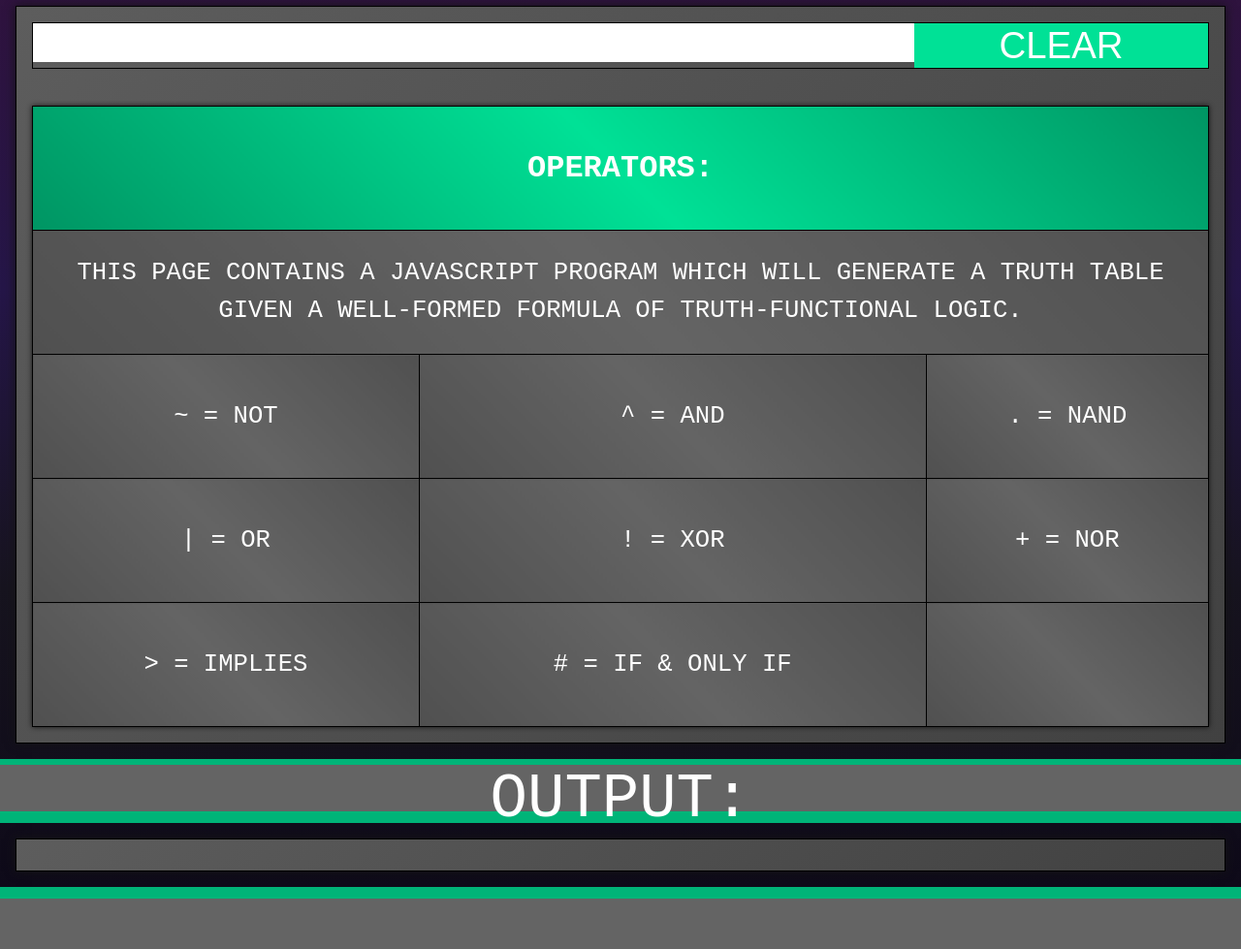
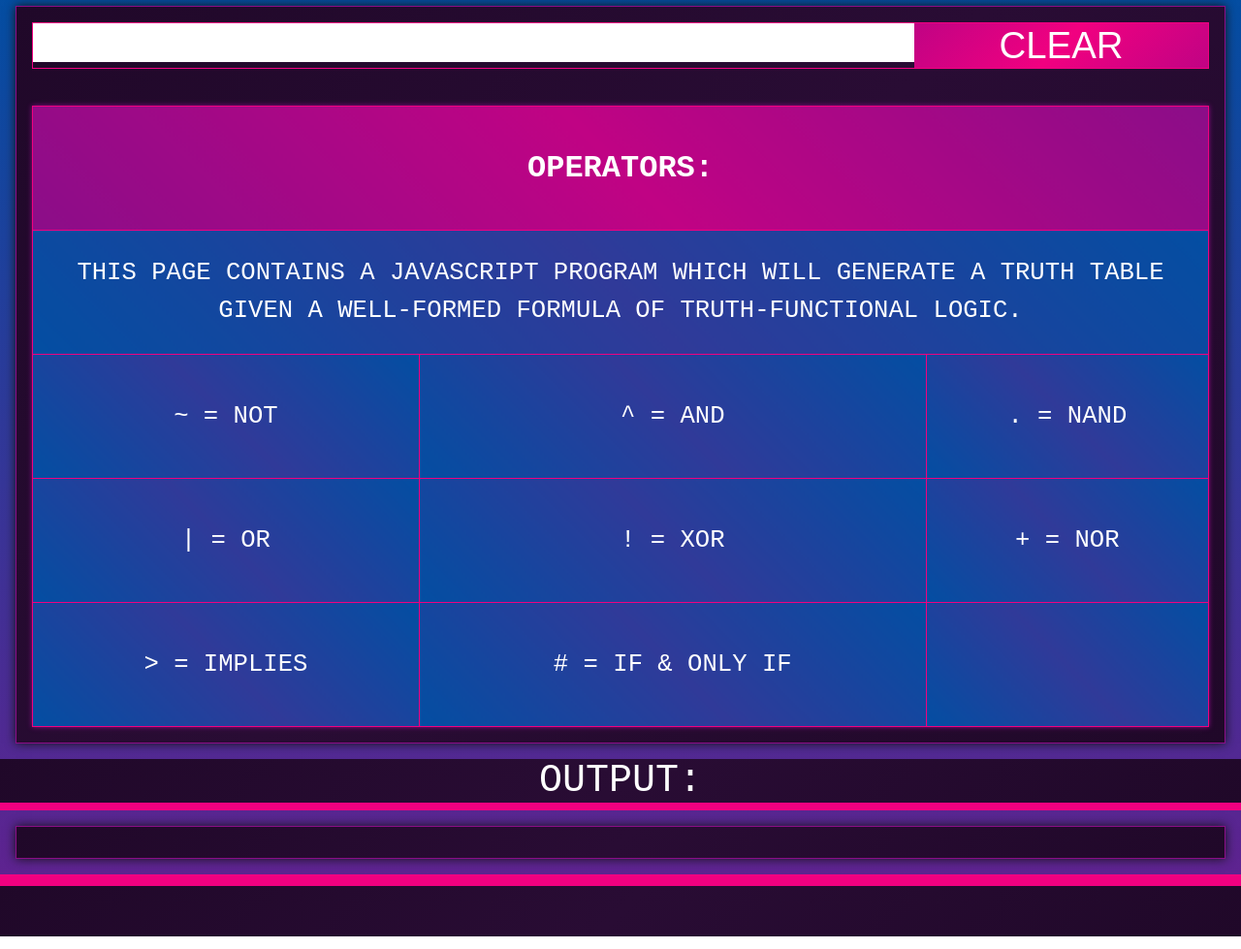
Before and after one commit to II-ELIF-II/Logic-Calculator, a plain HTML site: page 003_LC_Calculator.html in a window 1280 px wide. Shown: the part 74-1053 px from the top of the page at 97% size. Drawn offline with Linux system fonts and the light colour scheme.

Commit message:
Visual Overhaul 2

```diff
--- a/003_LC_Calculator.html
+++ b/003_LC_Calculator.html
@@ -43,8 +43,8 @@
                             </table>
                         </div>
                     </div>
-                    <div class="output">
-                        <div class="output-title">OUTPUT:</div>
+                    <div class="header">
+                        <div class="header-title">OUTPUT:</div>
                     </div>
                     <div class="body-text">
                         <div id="output" class="output-data">
--- a/Scripts/Logic_Calculator_Style_Content.css
+++ b/Scripts/Logic_Calculator_Style_Content.css
@@ -31,8 +31,8 @@ body
 
 table
 {
-    box-shadow: 0px 0px 5px rgb(20, 20, 20);
-    border: 1px solid rgb(0, 0, 0);
+    box-shadow: 0px 0px 5px #8B0D88;
+    border: 1px solid #F10080;
     border-collapse: collapse;
     text-transform: uppercase;
     margin-right: auto;
@@ -43,7 +43,7 @@ table
 
 th
 {
-    background-image: linear-gradient(45deg,rgb(0, 149, 99),rgb(0, 225, 150),rgb(0, 149, 99));
+    background-image: linear-gradient(45deg,#8B0D88,#C00384,#8B0D88);
     background-color: rgb(0, 225, 150);
     font-size: 2.5vh;
     padding: 2vh;
@@ -52,7 +52,7 @@ th
 
 td
 {
-    background-image: linear-gradient(45deg,rgb(80, 80, 80),rgb(100, 100, 100),rgb(80, 80, 80));
+    background-image: linear-gradient(45deg,#034EA2,#303A99,#034EA2);
     background-color: rgb(125, 125, 125);
     line-height: 150%;
     font-size: 2.5vh;
@@ -62,10 +62,10 @@ td
 
 mark
 {
-    background-color: rgba(0, 180, 120, 0.5);
-    border-right: 2px solid rgb(0, 255, 170);
-    border-left: 2px solid rgb(0, 255, 170);
-    box-shadow: 0px 0px 5px rgb(0, 225, 150);
+    background-color: rgba(139, 13, 136, 0.5);
+    border-right: 2px solid #F10080;
+    border-left: 2px solid #F10080;
+    box-shadow: 0px 0px 5px #F10080;
     color: rgb(255, 255, 255);
     padding: 0vh 1vh 0vh 1vh;
 }
@@ -83,7 +83,7 @@ mark
 
 .toc-link
 {
-    color: rgb(0, 255, 170);
+    color: #F10080;
     text-decoration: none;
     height: 30px;
     width: 100%;
@@ -104,15 +104,15 @@ mark
 
 .body-container
 {
-    box-shadow: 0px 0px 10px 0px rgb(0, 180, 120);
+    box-shadow: 0px 0px 10px 0px #F10080;
     grid-template-rows: 8vh auto 8vh;
     display: grid;
 }
 
 .header
 {
-    border-bottom: 1vh solid rgb(0, 180, 120);
-    background-color: rgb(100, 100, 100);
+    background-image: linear-gradient(-45deg,#200829,#290C34,#200829);
+    border-bottom: 1vh solid #F10080;
     z-index: 1;
     padding: 0;
 }
@@ -126,15 +126,15 @@ mark
 
 .body
 {
-    background-image: linear-gradient(180deg,rgb(47, 19, 62),rgb(37, 22, 72),rgb(23, 20, 31),rgb(14, 10, 25));
-    background-color: rgb(80, 80, 80);
+    background-image: linear-gradient(180deg,#034EA2,#5E2390);
     padding: 0;
 }
 
 .body-header
 {
-    border-bottom: 1vh solid rgb(0, 180, 120);
-    border-top: 0.5vh solid rgb(0, 180, 120);
+    background-image: linear-gradient(-45deg,#200829,#290C34,#200829);
+    border-bottom: 1vh solid #F10080;
+    border-top: 0.5vh solid #F10080;
     background-color: rgb(100, 100, 100);
     height: 6vh;
 }
@@ -148,10 +148,9 @@ mark
 
 .body-text
 {
-    background-image: linear-gradient(-45deg,rgb(65, 65, 65),rgb(93, 93, 93));
-    box-shadow: 0px 0px 10px rgb(20, 20, 20);
-    background-color: rgb(100, 100, 100);
-    border: 1px solid rgb(0, 0, 0);
+    background-image: linear-gradient(-45deg,#200829,#290C34,#200829);
+    box-shadow: 0px 0px 10px #141414;
+    border: 1px solid #8B0D88;
     text-align: justify;
     line-height: 200%;
     font-size: 2.5vh;
@@ -171,7 +170,7 @@ mark
 .form-calculator
 {
     grid-template-columns: 75% auto;
-    border: 1px solid rgb(0, 0, 0);
+    border: 1px solid #F10080;
     display: grid;
 }
 
@@ -192,7 +191,7 @@ mark
 
 .input-clear
 {
-    background-color: rgb(0, 225, 150);
+    background-image: linear-gradient(-45deg,#C00384,#F10080,#C00384);
     color: rgb(255, 255, 255);
     border-bottom: 0px;
     border-right: 0px;
@@ -201,26 +200,10 @@ mark
     font-size: 3vh;
 }
 
-.output
-{
-    border-bottom: 1vw solid rgb(0, 180, 120);
-    border-top: 0.5vw solid rgb(0, 180, 120);
-    background-color: rgb(100, 100, 100);
-    margin-top: 0vw;
-    height: 6vh;
-    width: 100%;
-}
-
-.output-title
-{
-    margin-left: 2vw;
-    font-size: 5vh;
-}
-
 .footer
 {
-    border-top: 1vw solid rgb(0, 180, 120);
-    background-color: rgb(100, 100, 100);
+    background-image: linear-gradient(-45deg,#200829,#290C34,#200829);
+    border-top: 1vw solid #F10080;
     padding: 0;
 }
 
@@ -301,13 +284,6 @@ mark
         font-size: 3vw;
     }
 
-    .output-title
-    {
-        text-align: center;
-        margin-left: 0vw;
-        font-size: 5vw;
-    }
-
     .input-clear
     {
         background-color: rgb(0, 225, 150);
--- a/Scripts/Logic_Calculator_Style_Main.css
+++ b/Scripts/Logic_Calculator_Style_Main.css
@@ -24,11 +24,11 @@ body
 
 .header
 {
-    border-bottom: 1vh solid rgb(0, 225, 150);
-    box-shadow: 0px 0px 10px rgb(0, 200, 135);
-    background-color: rgb(0, 209, 139);
+    background-image: linear-gradient(90deg,#8B0D88,#5E2390,#303A99);
+    box-shadow: 0px 0px 10px #F10080;
+    border-bottom: 1vh solid #F10080;
+    height: 10vh;
     z-index: 5;
-    height: 10vh;
 }
 
 .header-nav-container
@@ -75,15 +75,15 @@ body
 
 .sidebar
 {
-    background-image: linear-gradient(180deg,rgb(47, 19, 62),rgb(37, 22, 72),rgb(23, 20, 31),rgb(14, 10, 25));
+    background-image: linear-gradient(180deg,#034EA2,#5E2390);
     background-color: rgb(100, 100, 100);
 }
 
 .sidebar-button
 {
-    background-image: linear-gradient(90deg,rgba(0, 180, 120, 0.8),rgba(0, 180, 120, 0.5),rgba(0, 180, 120, 0.25),rgba(0, 180, 120, 0.1));
+    background-image: linear-gradient(90deg,rgba(192, 3, 132, 0.8),rgba(139, 13, 136, 0.8),rgba(94, 35, 144, 0.8),rgba(48, 58, 153, 0.8));
     background-color: rgba(0,0,0,0);
-    border-left: 0px solid rgb(0, 255, 170);
+    border-left: 0px solid #F10080;
     color: rgb(255, 255, 255);
     transition: 0.15s linear;
     border-bottom: 0px;
@@ -96,8 +96,8 @@ body
 
 .sidebar-button:hover
 {
-    background-image: linear-gradient(90deg,rgba(0, 180, 120, 0.8),rgba(0, 180, 120, 0.8),rgba(0, 180, 120, 0.5),rgba(0, 180, 120, 0.25));
-    border-left: 5px solid rgb(0, 255, 170);
+    background-image: linear-gradient(90deg,#C00384,#C00384,#8B0D88,#5E2390);
+    border-left: 5px solid #F10080;
 }
 
 .content-container
@@ -109,9 +109,9 @@ body
 
 .footer
 {
-    box-shadow: 0px 0px 10px rgb(0, 200, 135);
-    border-top: 1vh solid rgb(0, 225, 150);
-    background-color: rgb(0, 209, 139);
+    background-image: linear-gradient(90deg,#8B0D88,#5E2390,#303A99);
+    box-shadow: 0px 0px 10px #F10080;
+    border-top: 1vh solid #F10080;
     height: 8vh;
 }
 
@@ -120,6 +120,7 @@ body
     body
     {
         width: auto;
+        z-index: 5;
     }
 
     .header
@@ -155,7 +156,7 @@ body
 
     .header-nav-buttons
     {
-        background-color: rgb(0, 212, 142);
+        background-color: #5E2390;
         color: rgb(255, 255, 255);
         border-bottom: 0px;
         border-right: 0px;
@@ -169,7 +170,7 @@ body
 
     .header-nav-buttons:focus
     {
-        background-color: rgb(0, 255, 171);
+        background-color: #C00384;
     }
 
     .body
@@ -183,5 +184,6 @@ body
     .footer
     {
         height: 4vh;
+        z-index: 5;
     }
 }
```
Also changed, not shown: index.html (+1 -1 lines), Scripts/Pallets.png (added).
